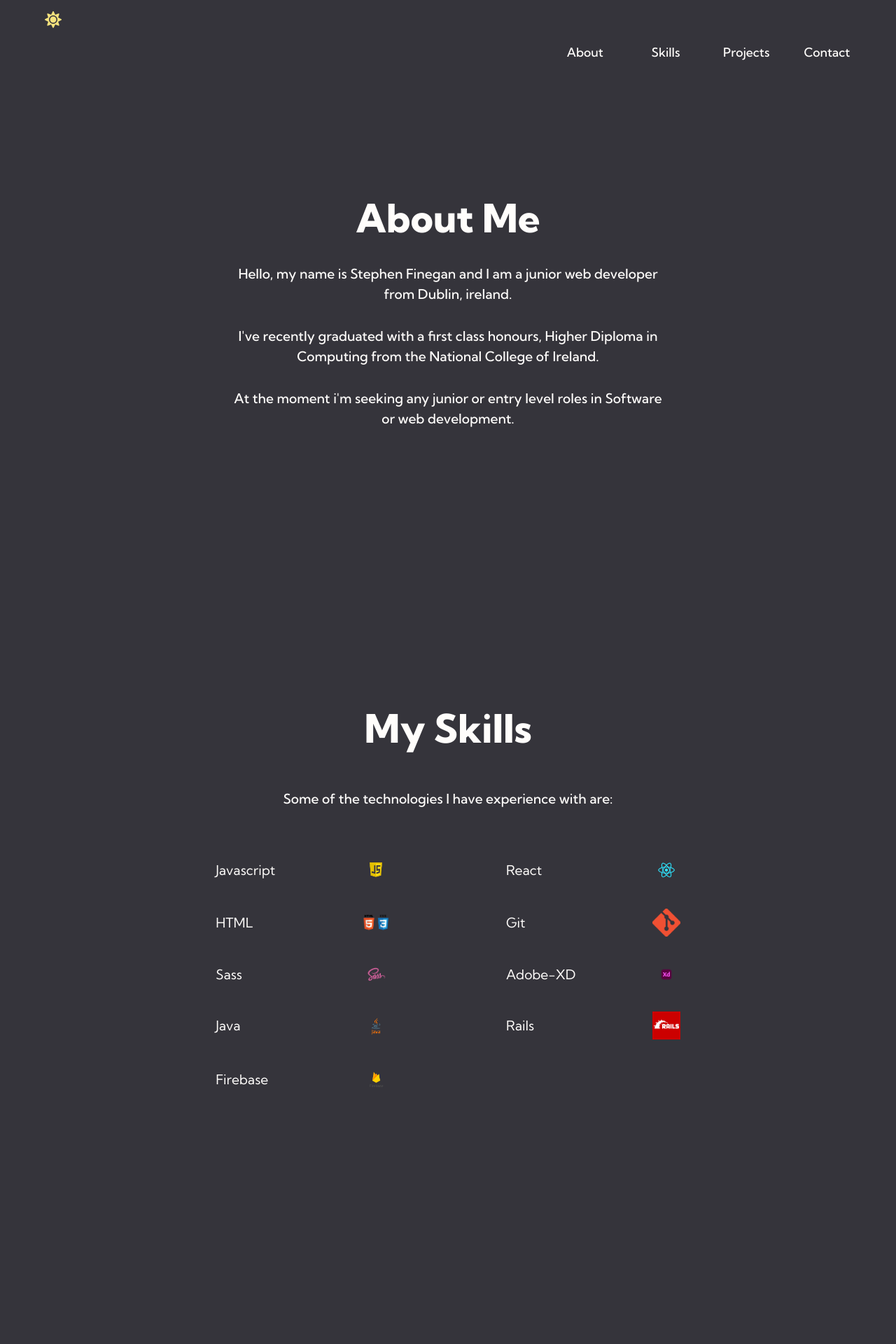
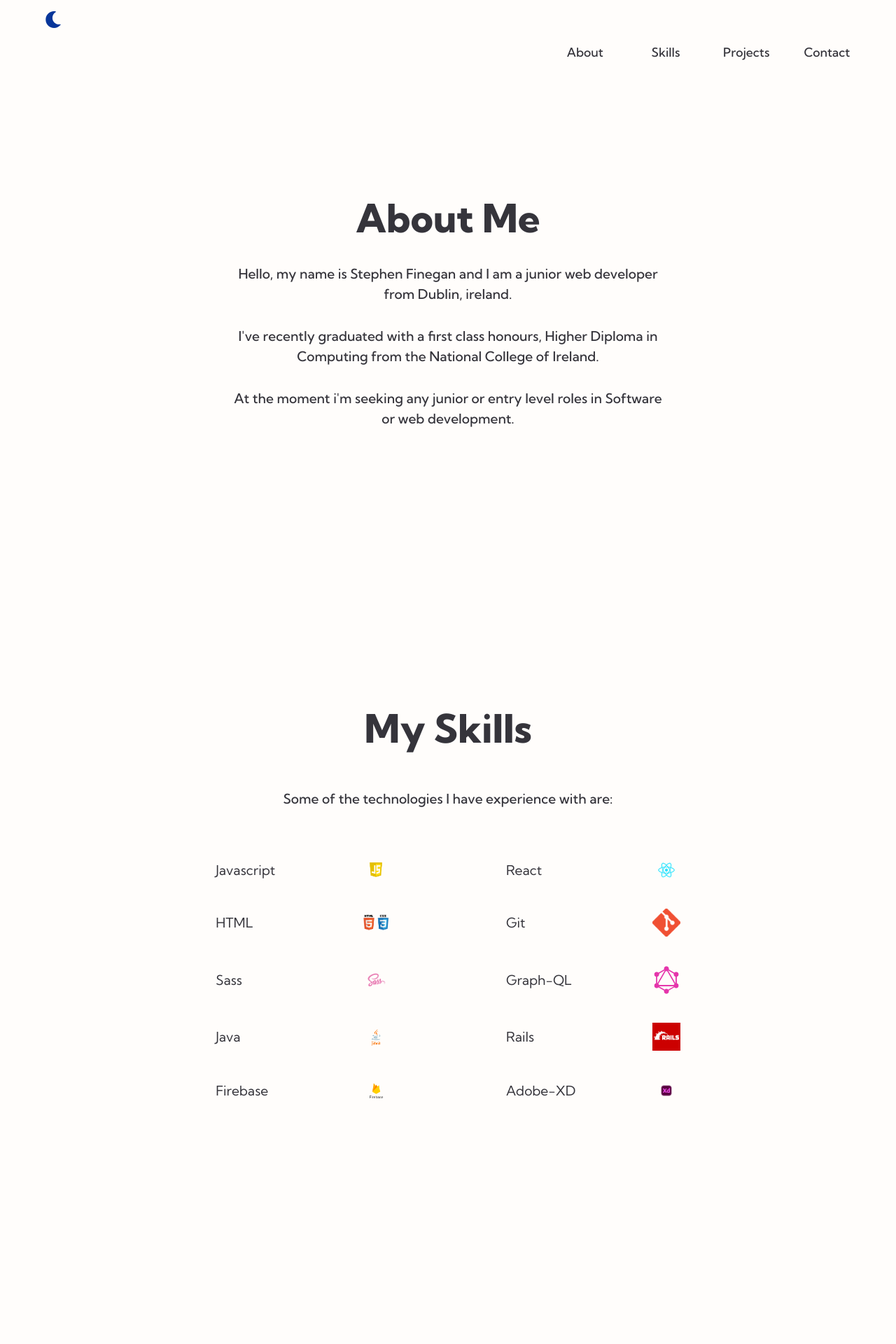
Before and after one commit to StephenFinegan21/portfolio, a React (Create React App) app: page / in a window 1280 px wide. Shown: the top 1920 px of the page at 70% size. Built offline with nearby package versions, Linux system fonts and the light colour scheme.

Commit message:
removed un-needed files, changed default colour schem to light, changed light/dark button animation

```diff
--- a/src/Data/images.json
+++ b/src/Data/images.json
@@ -28,9 +28,10 @@
         },
         {
             "id" : 6,
-            "name": "Adobe-XD",
-            "description": "../assets/tools-images/xd.png"
+            "name": "Graph-QL",
+            "description": "../assets/tools-images/graphql.png"
         },
+
         {
             "id" : 7,
             "name": "Java",
@@ -45,6 +46,11 @@
             "id" : 9,
             "name": "Firebase",
             "description": "../assets/tools-images/firebase.png"
+        },
+        {
+            "id" : 10,
+            "name": "Adobe-XD",
+            "description": "../assets/tools-images/xd.png"
         }
 
 
--- a/src/components/ModeSwitch.js
+++ b/src/components/ModeSwitch.js
@@ -23,7 +23,7 @@ const ModeSwitch = () => {
      //Conditionally render either the sun or the moon icon
   return(
         <motion.div
-             whileHover={{ scale: 1.2, rotate: 360 }}
+             whileHover={{ scale: 1.2 }}
             whileTap={{
             scale: 0.8,
             rotate: 360,
--- a/src/context/DarkContext.js
+++ b/src/context/DarkContext.js
@@ -11,7 +11,7 @@ const themeReducer = (state, action) => {
 
 export function DarkProvider({ children }) {
   const [state, dispatch] = useReducer(themeReducer, {
-    mode: 'dark'
+    mode: 'light'
   })
 
 
```
Also changed, not shown: src/components/Animation.js (deleted, +0 -27 lines), src/hooks/useWindowDimensions.js (deleted, +0 -24 lines), src/assets/tools-images/Graph-QL.png (added).
